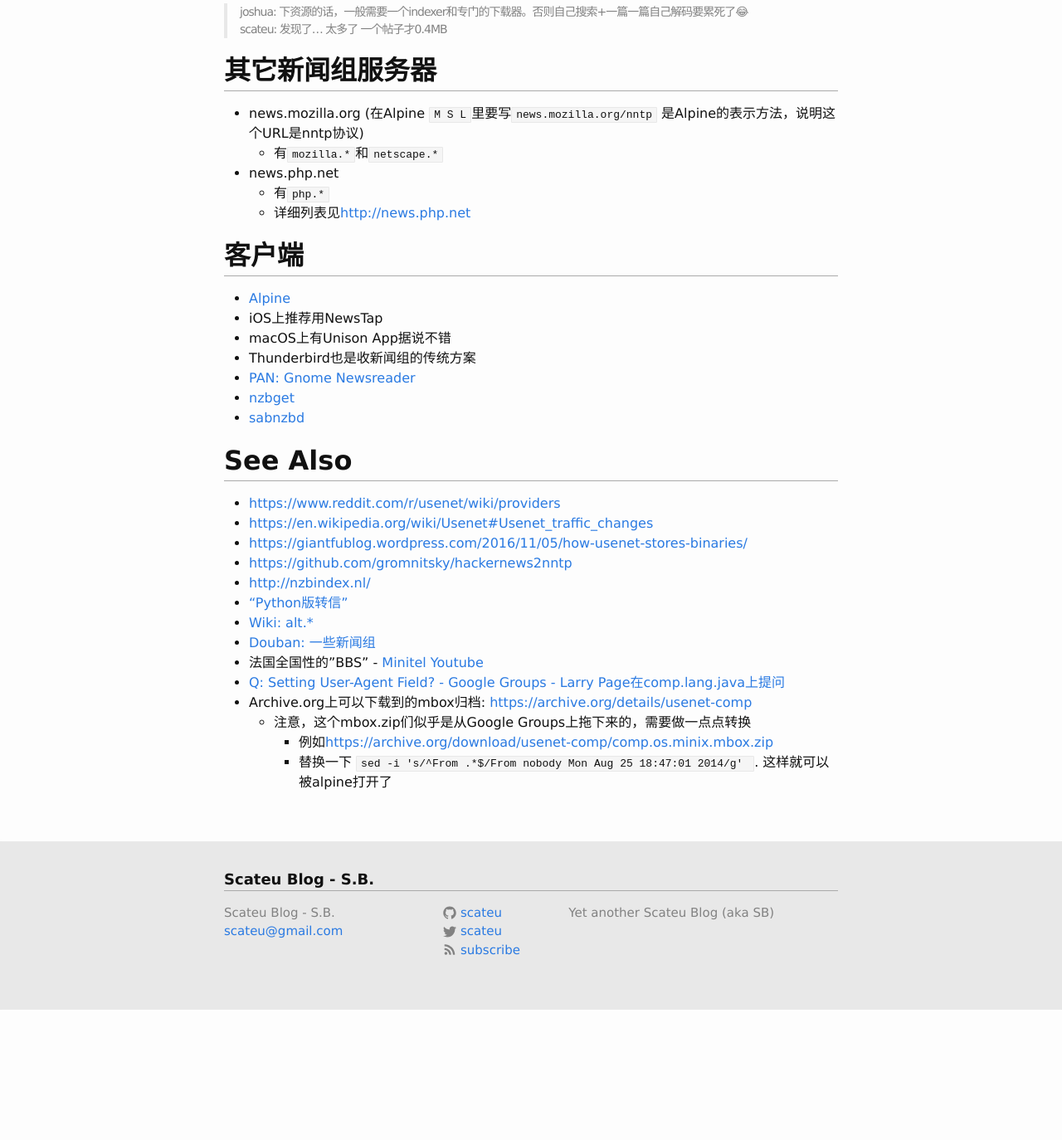
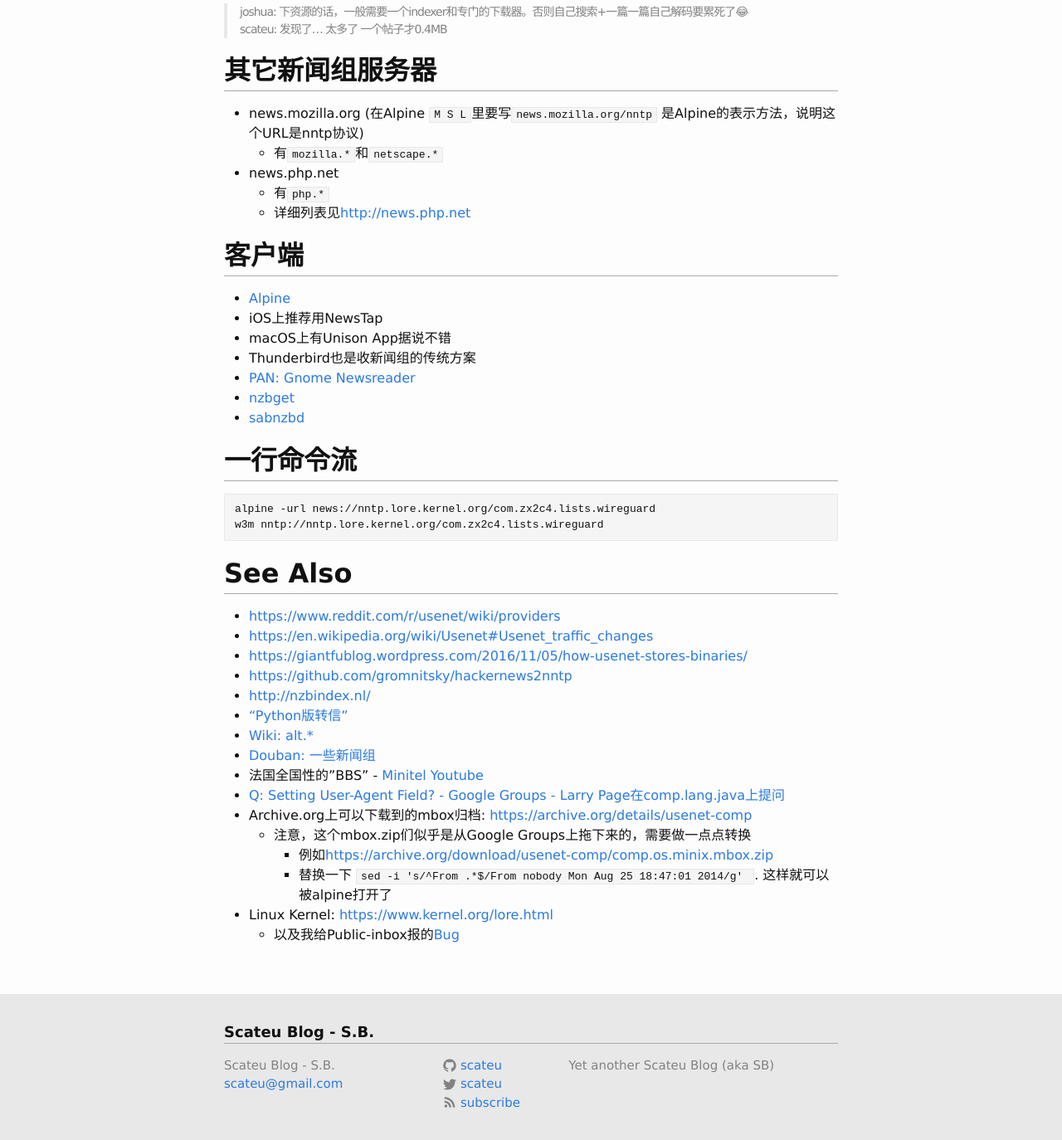
Before and after one commit to scateu/scateu.github.io, a Jekyll site: the page built from _posts/2018-01-05-nntp.md, in a window 1280 px wide and 1400 px high, scrolled down 2417 px. Shown: the top 1374 px of the window at 83% size. Built offline with Jekyll 4.4.1, drawn with Linux system fonts in a browser that asks for light colours; nearby versions of some CDN libraries; comment, search, counter and statistics services are not loaded; before the commit the page ends 3633 px from its top, so only the background shows below that.

Commit message:
2019年 1月16日 星期三 13时09分48秒 CST

````diff
--- a/_posts/2018-01-05-nntp.md
+++ b/_posts/2018-01-05-nntp.md
@@ -132,6 +132,13 @@
  - [nzbget](https://nzbget.net/)
  - [sabnzbd](https://sabnzbd.org/)
 
+## 一行命令流
+
+```
+alpine -url news://nntp.lore.kernel.org/com.zx2c4.lists.wireguard
+w3m nntp://nntp.lore.kernel.org/com.zx2c4.lists.wireguard
+```
+
 ## See Also
 
  - <https://www.reddit.com/r/usenet/wiki/providers>
@@ -148,3 +155,5 @@
    - 注意，这个mbox.zip们似乎是从Google Groups上拖下来的，需要做一点点转换
      - 例如<https://archive.org/download/usenet-comp/comp.os.minix.mbox.zip>
      - 替换一下 `sed -i 's/^From .*$/From nobody Mon Aug 25 18:47:01 2014/g' `. 这样就可以被alpine打开了
+ - Linux Kernel: <https://www.kernel.org/lore.html>
+   - 以及我给Public-inbox报的[Bug](https://public-inbox.org/meta/alpine.DEB.2.21.99.1901161043430.29788@la.scateu.me/T/#t)
````
